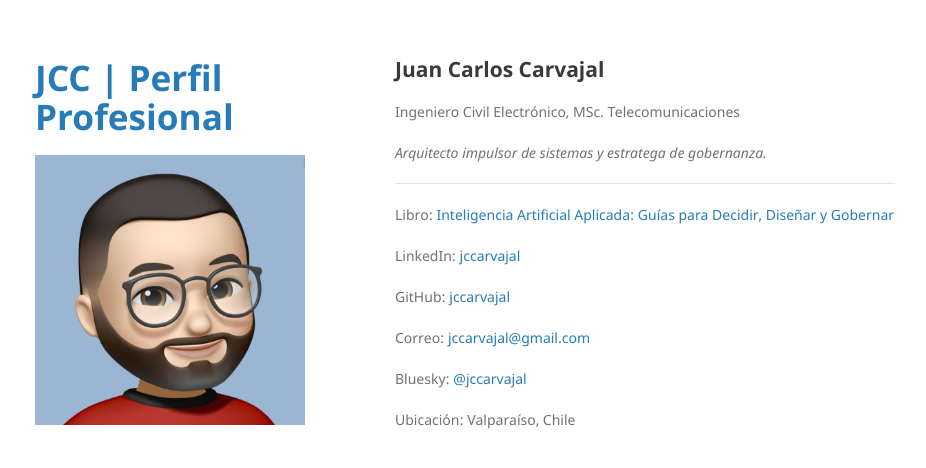
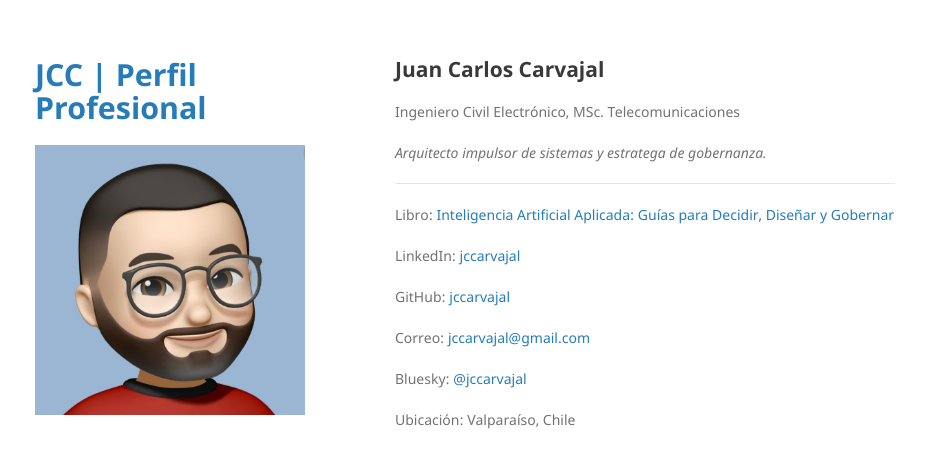
Before and after one commit to jccarvajal/jccarvajal.github.io, a Jekyll site: the page built from index.md, in a window 1280 px wide. Shown: the top 468 px of the page, without its empty margins (175-1101 px from the left). Built offline with Jekyll 4.4.1, drawn with Linux system fonts in a browser that asks for light colours; our own code applies the rules of GitHub Pages for plain Markdown files.

Commit message:
Update head-custom.html

```diff
--- a/_includes/head-custom.html
+++ b/_includes/head-custom.html
@@ -5,7 +5,7 @@
 
 <style>
   header h1 {
-    font-size: 2.2rem; /* Reduce el tamaño para que quepa en una línea */
+    font-size: 1.9rem; /* Reduce el tamaño para que quepa en una línea */
     /* Puedes probar 2.4rem o 2.3rem si sigue sin caber */
   }
 </style>
```
